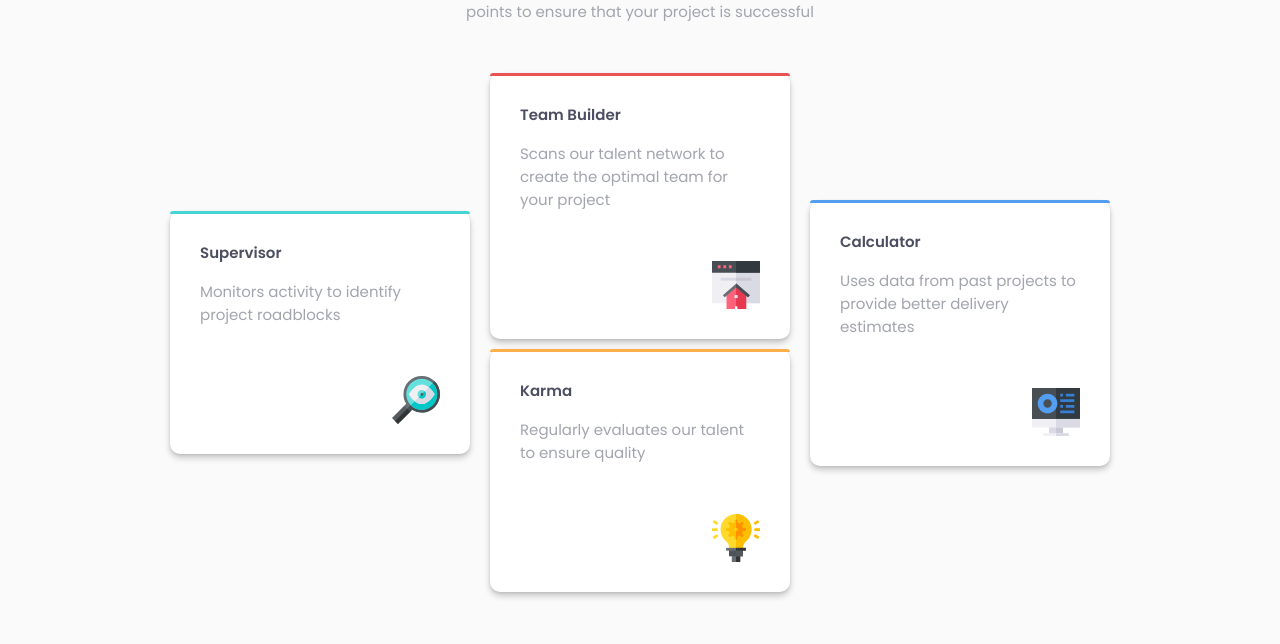
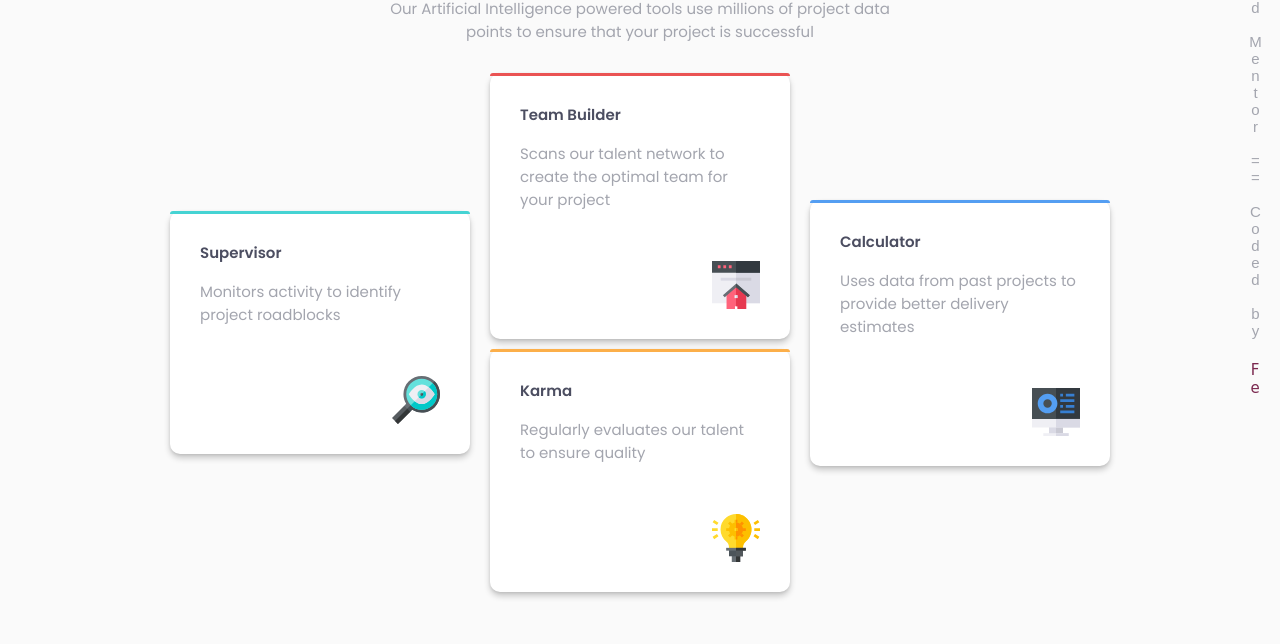
Before and after one commit to Code-Me-Well/four-card-feature-section-master, a plain HTML site: page index.html in a window 1280 px wide. Shown: the part 156-800 px from the top of the page. Drawn offline with Linux system fonts and the light colour scheme; a web font is replaced by a local one.

Commit message:
Add attribution section

```diff
--- a/index.html
+++ b/index.html
@@ -62,5 +62,12 @@
         </div>
       </div>
     </main>
+
+    <div class="attribution">
+      <p>
+        Frontend Mentor == Coded by
+        <a href="mailto:feyselteshome05@gmail.com">Fe</a>
+      </p>
+    </div>
   </body>
 </html>
--- a/style.css
+++ b/style.css
@@ -1,3 +1,5 @@
+@import url('https://fonts.googleapis.com/css2?family=Doto:wght@100..900&display=swap');
+
 * {
     margin: 0;
     padding: 0;
@@ -6,15 +8,17 @@
     box-sizing: border-box;
 }
 
-body{
+body {
     background: hsl(0, 0%, 98%);
+    display: flex;
 }
 
 main {
-    display: flex;
-    flex-direction: column;
-    justify-content: center;
-    align-items: center;
+    margin: 20px auto;
+}
+
+main>p {
+    text-align: center;
 }
 
 .container {
@@ -50,9 +54,9 @@ main>p:nth-child(2) {
 }
 
 main>p:nth-child(3) {
-    max-width: 500px;
-    text-align: center;
     margin-bottom: 30px;
+    margin-left: 370px;
+    margin-right: 370px;
 }
 
 .each {
@@ -66,8 +70,8 @@ main>p:nth-child(3) {
     box-shadow: 0 4px 6px rgba(0, 0, 0, 0.2), 0 1px 3px rgba(0, 0, 0, 0.09);
 }
 
-.each::before{
-    content:'';
+.each::before {
+    content: '';
     position: absolute;
     width: 100%;
     height: 3px;
@@ -86,48 +90,107 @@ main>p:nth-child(3) {
     max-width: 300px;
 }
 
-.each img{
+.each img {
     width: 20%;
     height: 20%;
     align-self: flex-end;
     margin-top: 50px;
 }
 
-#cyan::before{
+#cyan::before {
     background: hsl(180, 62%, 55%);
 }
 
-#red::before{
+#red::before {
     background: hsl(0, 78%, 62%);
 }
 
-#orange::before{
+#orange::before {
     background: hsl(34, 97%, 64%);
 }
 
-#blue::before{
+#blue::before {
     background: hsl(212, 86%, 64%);
 }
 
+.attribution {
+    position: absolute;
+    right: 0;
+    width: 50px;
+    margin-right: 0;
+    padding-right: 0;
+    display: flex;
+    flex-direction: column;
+    align-items: center;
+    gap: 14pc;
+}
+
+.attribution p {
+    writing-mode: vertical-rl;
+    font-family: "Doto", sans-serif;
+    font-optical-sizing: auto;
+    padding: 20px;
+    text-orientation: upright;
+}
+
+.attribution a {
+    cursor: pointer;
+    color: hsl(332, 51%, 32%);
+    text-decoration: none;
+    padding: 5px 10px;
+    border-radius: 5px;
+    transition: all 0.3s ease;
+    font-family: cursive;
+}
+
+a:hover {
+    color: hsl(30, 54%, 90%);
+    background: hsl(332, 51%, 7%);
+    box-shadow: 0 4px 6px rgba(224, 13, 13, 0.1);
+    transform: scale(1.05);
+}
+
+
+
 @media (max-width:375px) {
-    main{
+    main {
         margin-top: 20px 0px;
     }
-    main > p{
+
+    main>p {
         text-align: center;
     }
-    .container{
+
+    .container {
         flex-wrap: wrap;
     }
 
     main>p:first-child {
         font-size: x-large;
     }
+
     main>p:nth-child(2) {
         font-size: x-large;
     }
+
     main>p:nth-child(3) {
         width: 300px;
+        margin-left: auto;
+        margin-right: auto;
+        text-align: center;
     }
 
+    body{
+        display: block;
+    }
+
+    .attribution {
+        display: block;
+        width: 100%;
+    }
+    .attribution p {
+        writing-mode: horizontal-tb;
+        text-orientation: initial;
+        text-align: center;
+    }
 }
```
